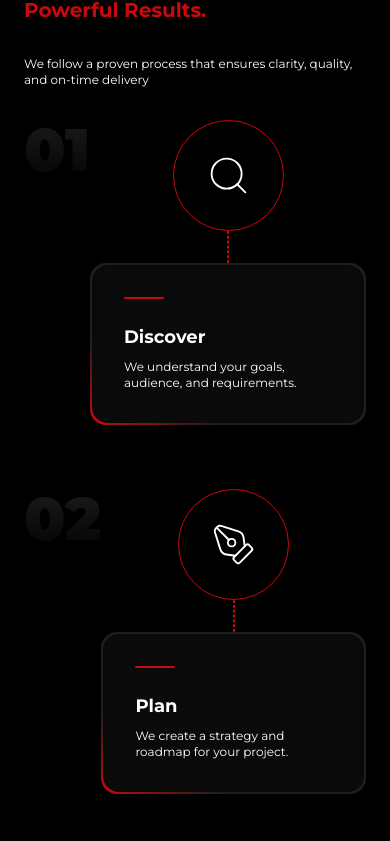
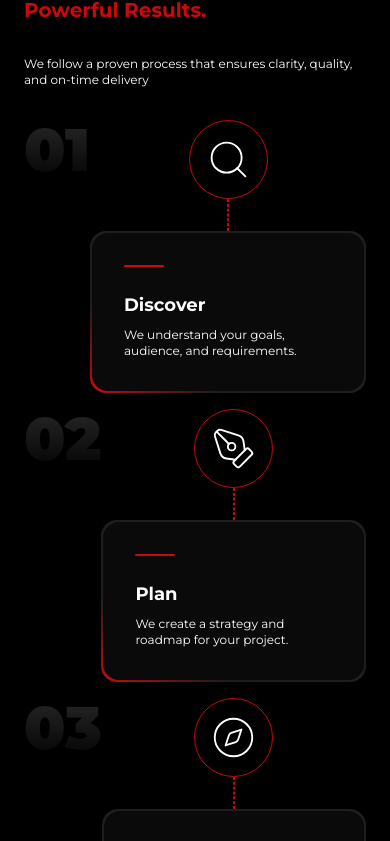
Before and after one commit to ayush-kashyap/austelix-front, a Next.js app: page / in a window 390 px wide. Shown: the part 2460-3301 px from the top of the page. Built offline with nearby package versions, Linux system fonts and the light colour scheme.

Commit message:
Responsiveness fixed for mid devices

```diff
--- a/src/app/about-us/page.js
+++ b/src/app/about-us/page.js
@@ -25,16 +25,16 @@ function AboutUs() {
                     width={500}
                 />
                 <span
-                    className='flex-1 text-center text-2xl italic md:block hidden'
+                    className='flex-1 text-center text-2xl italic lg:block hidden'
                 >
                     "Every challenge is a chance to innovate, every failure a lesson, and every launch a new beginning"
                 </span>
 
                 <div
-                    className='absolute bg-black w-full left-0 md:h-2/10 h-3/10 top-9/10 md:px-40 px-6 flex flex-col'
+                    className='absolute bg-black w-full left-0 md:h-2/10 h-3/10 top-9/10 lg:px-40 md:px-32 px-6 flex flex-col'
                 >
                     <div
-                        className='h-1 bg-secondary md:w-3/5 w-full md:mb-8 mb-4'
+                        className='h-1 bg-secondary xl:w-3/5 lg:w-4/5 w-full md:mb-8 mb-4'
                     >
 
                     </div>
--- a/src/app/globals.css
+++ b/src/app/globals.css
@@ -104,7 +104,7 @@ background-color: var(--secondary-color);
 .number-bg {
   background: linear-gradient(
     180deg,
-    rgba(255,255,255,0.1) 0%,
+    rgba(255,255,255,0.15) 0%,
     rgba(255,255,255,0.02) 100%
   );
 
--- a/src/components/header.js
+++ b/src/components/header.js
@@ -16,7 +16,7 @@ function Header() {
       alt="austelix"
     />
     <nav
-    className='font-bold font-dm-sans text-center gap-4 md:flex hidden'
+    className='font-bold font-dm-sans text-center gap-4 lg:flex hidden'
     >
         <Link href='#'>Home</Link>
         <Link href='#'>Services</Link>
--- a/src/components/our-process.js
+++ b/src/components/our-process.js
@@ -48,7 +48,7 @@ function OurProcess() {
         },
     ]
     return (
-        <div className=' md:px-32 px-6 md:py-16 pb-8 flex flex-col justify-start gap-8'>
+        <div className=' xl:px-32 lg:px-24 md:px-32 px-6 md:py-16 pb-8 flex flex-col justify-start gap-8'>
             <span className='md:text-xl text-lg font-bold text-secondary'>
                 OUR PROCESS
             </span>
@@ -65,19 +65,19 @@ function OurProcess() {
                 quality, and on-time delivery</span>
 
             <div
-                className='flex md:flex-row flex-col justify-evenly items-start gap-16'
+                className='flex lg:flex-row flex-col justify-evenly items-start  xl:gap-16 lg:gap-8 gap-4'
             >
                 {steps.map(
                     (item) => {
                         const Icon = item.icon
-                        return <div key={item.step} className='flex md:flex-col flex-row items-start md:items-center '>
+                        return <div key={item.step} className='flex lg:flex-col flex-row items-start justify-between lg:items-center w-full '>
 
-                            <span className=" md:text-9xl text-6xl font-black number-bg">
+                            <span className=" xl:text-9xl lg:text-8xl md:text-7xl text-6xl font-black number-bg">
                                 {item.step}
                             </span>
 
-                            <div className='flex items-center flex-col'>
-                            <div className=" p-8 rounded-full border border-secondary ">
+                            <div className='flex items-center flex-col w-full'>
+                                <div className=" xl:p-8 lg:p-6 p-4 rounded-full border border-secondary ">
                                     <Icon
                                         size={45}
                                         strokeWidth={1}
@@ -87,15 +87,14 @@ function OurProcess() {
                                     className='h-8 border border-secondary border-dashed'
                                 >
                                 </div>
-                            <div className=''>
                                 <div
                                     key={item.title}
-                                    className='bg-gradient-border rounded-2xl p-0.5 md:max-w-[calc(15vw)] w-full'
+                                    className='bg-gradient-border rounded-2xl p-0.5 lg:max-w-[calc(15vw)] w-full'
                                 >
 
 
                                     <div
-                                            className='bg-[rgba(10,10,10,1)]  rounded-2xl  p-8 flex flex-col justify-center gap-2 '
+                                        className='bg-[rgba(10,10,10,1)]  rounded-2xl  xl:p-8 lg:p-6 p-8 flex flex-col justify-center gap-2 w-full '
                                     >
                                         <div
                                             className='h-0.5 w-10 bg-secondary rounded-3xl mb-4'
@@ -119,7 +118,6 @@ function OurProcess() {
                                 </div>
                             </div>
                         </div>
-                        </div>
                     }
                 )
                 }
--- a/src/components/welcome-screen.js
+++ b/src/components/welcome-screen.js
@@ -16,14 +16,14 @@ function WelcomeScreen() {
           className="flex gap-2 items-center py-2 px-4 border border-gray-800 rounded-full"
         >
           <Brain strokeWidth={1} size={20} />
-          <span className="md:text-lg text-xs">
+          <span className="lg:text-lg md:text-md text-xs">
             Intelligent Software, &nbsp;
 
             <span className="text-secondary">Powerful Brands</span>
           </span>
         </div>
         <span
-          className="md:text-6xl sm:text-5xl text-2xl text-center md:text-left font-bold font-Mon"
+          className="lg:text-6xl sm:text-5xl text-2xl text-center md:text-left font-bold font-Mon"
         >
           Digital Solutions <br />That Empower
           <br />
@@ -31,7 +31,7 @@ function WelcomeScreen() {
             className="text-secondary"
           >Your Business</span>
         </span>
-        <span className="text-xl md:block hidden font-semibold ">
+        <span className="lg:text-xl md:text-lg md:block hidden font-semibold ">
           AI Powered SAAS Solutions <span className="text-secondary">|</span> Custom Softwares <span className="text-secondary">|</span> Digital Marketing
         </span>
         <a
@@ -39,7 +39,7 @@ function WelcomeScreen() {
     target='_blank'
     className='bg-secondary sliding-animation  flex justify-between items-center gap-4   md:pl-4 md:pr-6 md:py-2  py-1 px-2 rounded-full font-semibold red-shadow '
     >
-       <span className='md:text-lg text-xs'> Let's Build Something Great </span>
+       <span className='lg:text-lg md:text-md text-xs'> Let's Build Something Great </span>
     <div
     className='bg-secondary p-1 rounded-full '
     ><ArrowRight className=""/></div>
--- a/src/components/what-we-do.js
+++ b/src/components/what-we-do.js
@@ -52,7 +52,7 @@ function WhatWeDo() {
     ];
     return (
         <div
-            className=' gap-8 bg-black md:px-32 px-6 md:py-16 py-8 flex flex-col justify-start'
+            className=' gap-8 bg-black xl:px-32 lg:px-24 md:px-32 px-6 md:py-16 py-8 flex flex-col justify-start'
         >
             <span className=' text-secondary font-bold md:text-xl '>
                 WHAT WE OFFER
@@ -74,7 +74,7 @@ function WhatWeDo() {
 
 
             <div
-                className='grid md:grid-cols-3 grid-cols-1 gap-4'
+                className='grid lg:grid-cols-2 xl:grid-cols-3 grid-cols-1 gap-4'
             >
 
                 {
```
Lines whose indentation alone changed are shown as unchanged.
